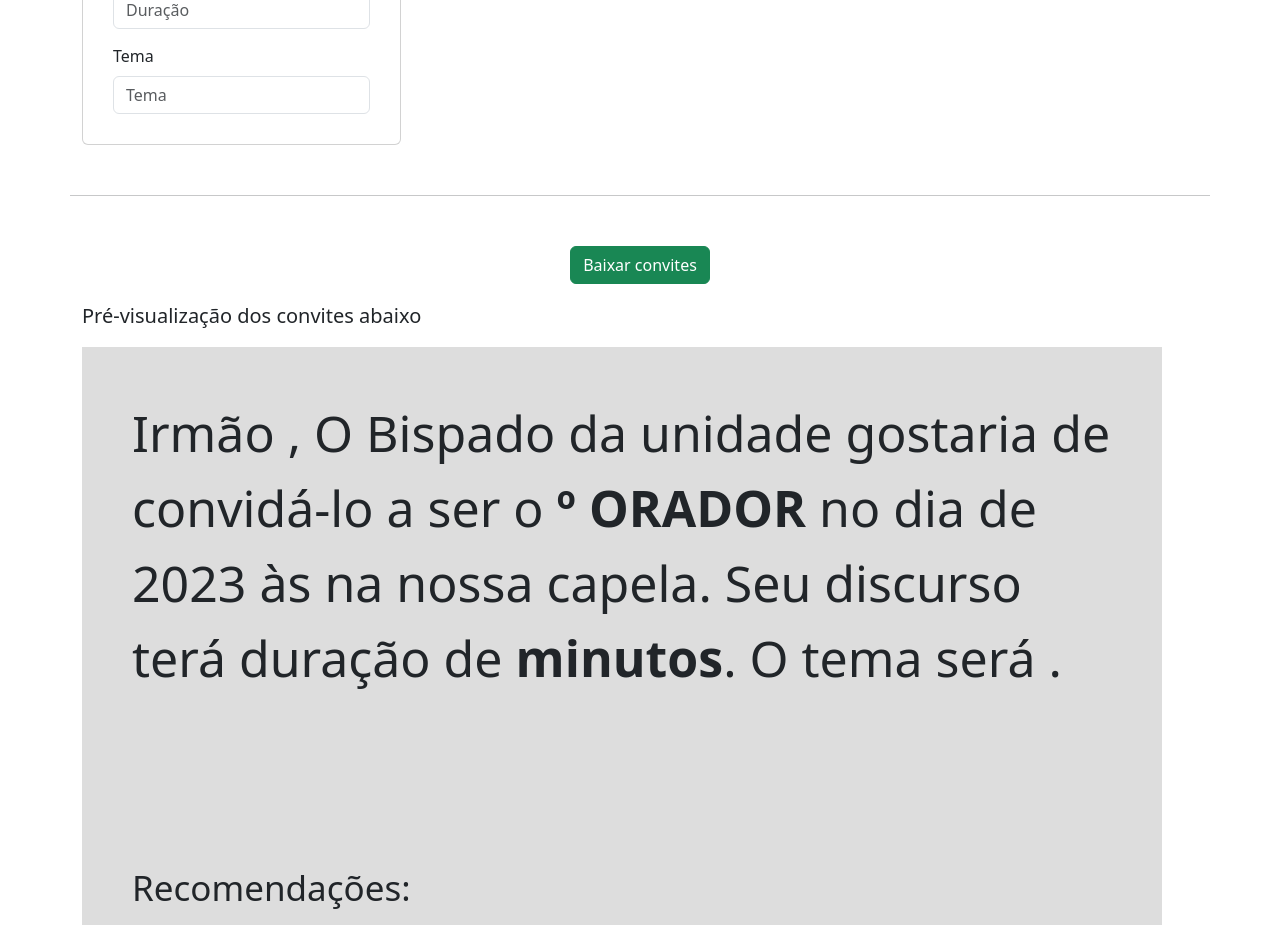
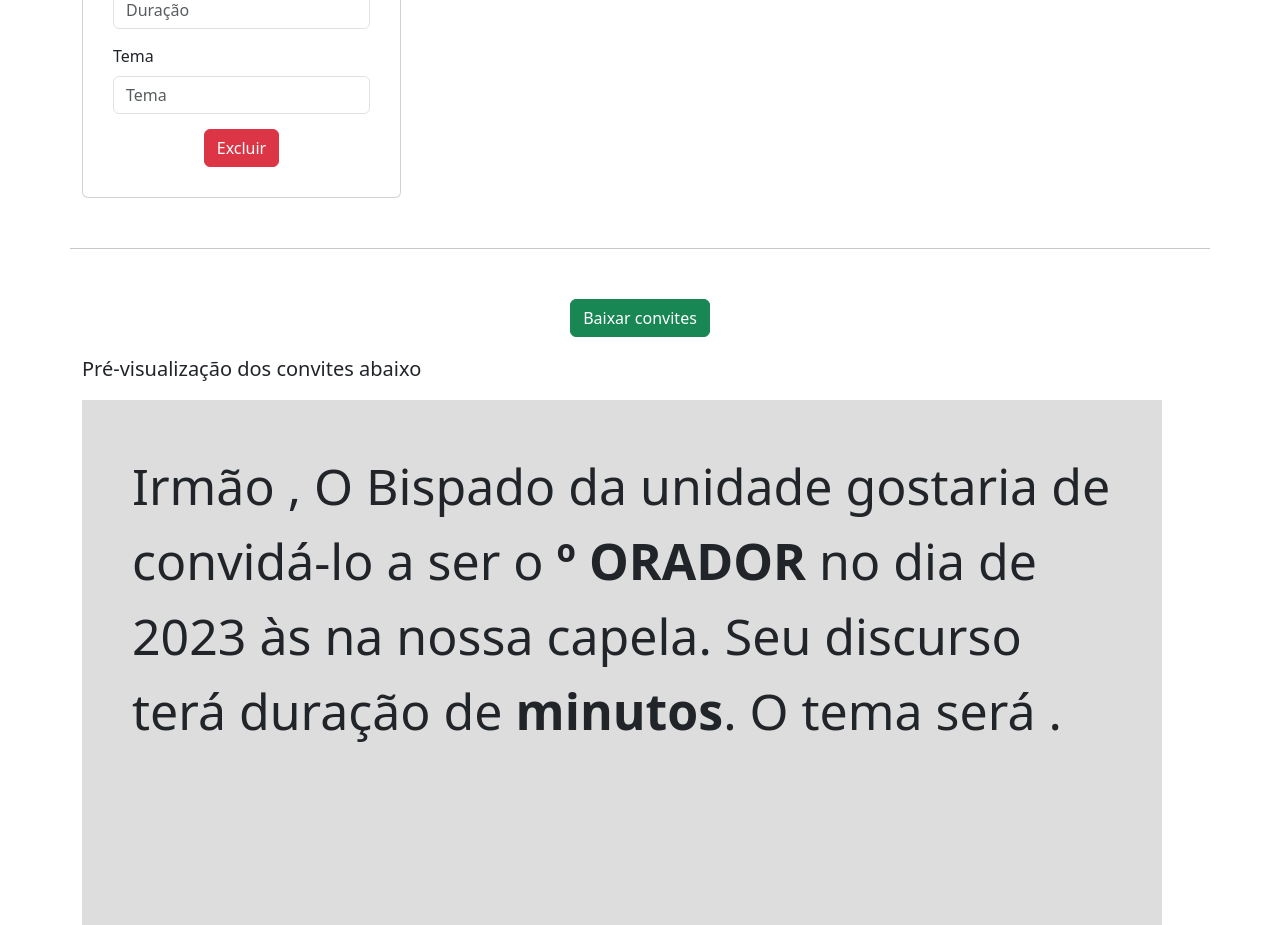
Before and after one commit to hazielfarias/convites-sud-generator, an Angular app: page / in a window 1280 px wide. Shown: the part 1440-2365 px from the top of the page. Built offline with nearby package versions, Linux system fonts and the light colour scheme.

Commit message:
Add button delete

```diff
--- a/src/app/app.component.html
+++ b/src/app/app.component.html
@@ -57,6 +57,7 @@
         <label class="form-label">Tema</label>
         <input type="text" class="form-control" placeholder="Tema" [formControl]="item.tema">
       </div>
+      <button type="button" class="btn btn-danger" (click)="excluirConvite(i)">Excluir</button>
     </div>
     <button type="button" class="btn btn-primary" (click)="adicionarConvite()">Adicionar convite</button>
   </div>
--- a/src/app/app.component.ts
+++ b/src/app/app.component.ts
@@ -81,4 +81,8 @@ export class AppComponent{
       ordem: new FormControl(''),
     });
   }
+
+  excluirConvite(i:number){
+    this.listaConvites.splice(i,1);
+  }
 }
```
